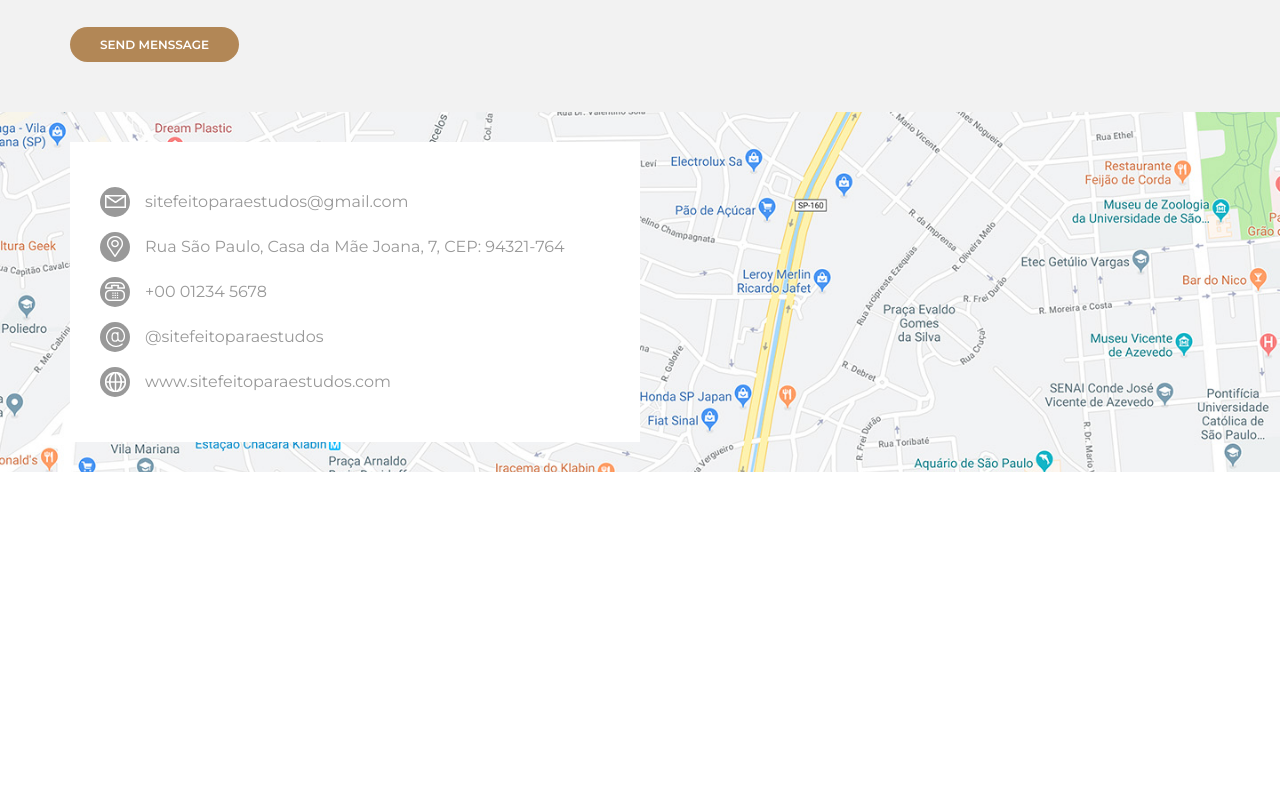
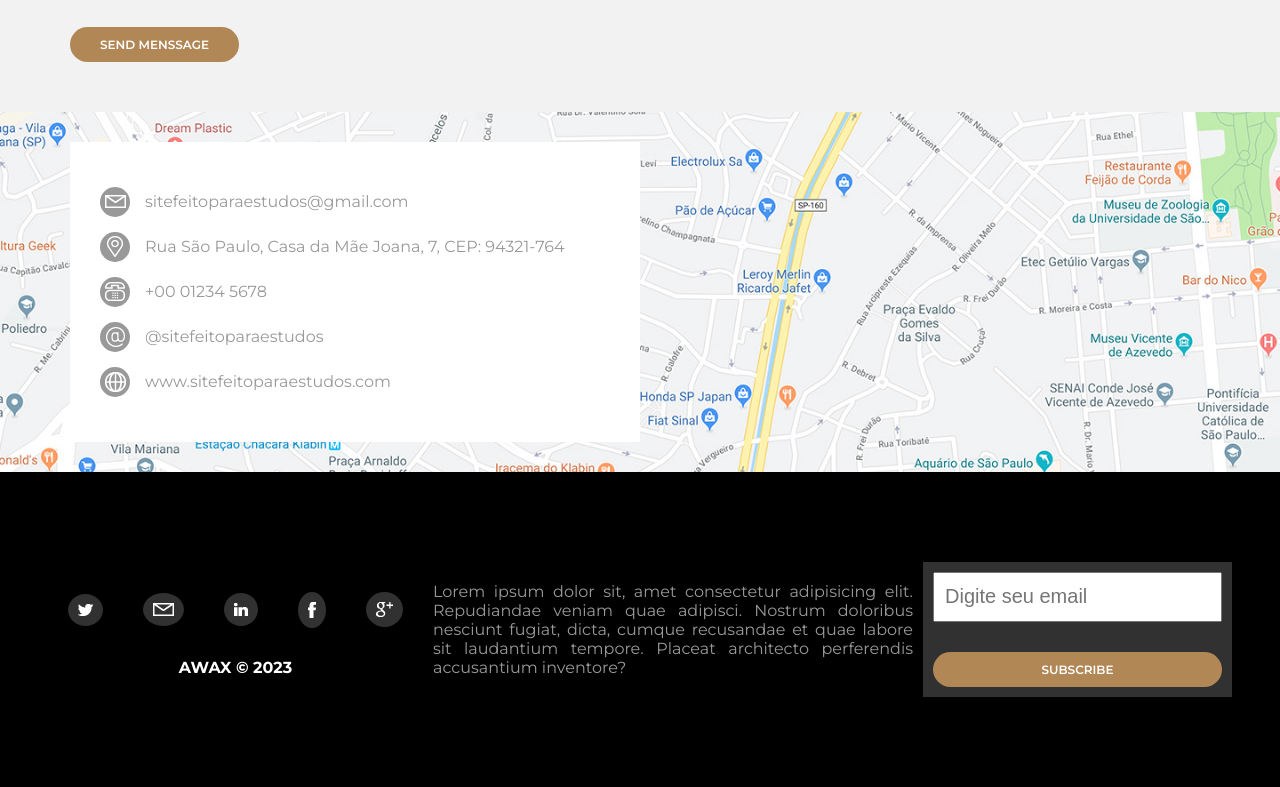
Before and after one commit to Salomao-Faleta/Awax, a plain HTML site: page index.html in a window 1280 px wide. Shown: the part 6163-6950 px from the top of the page. Before the commit the page ends 6635 px from the top, so only its background shows below. Drawn offline with nearby package versions, Linux system fonts and the light colour scheme.

Commit message:
section-footer
Finalmente finalizando o projeto :)

```diff
--- a/css/style.css
+++ b/css/style.css
@@ -866,6 +866,7 @@ form{
     outline: none;
     width: 100%;
     border: 3px transparent #999;
+    transition: all 0.5s linear;
 }
 
 .form-container .input-area{
@@ -878,6 +879,77 @@ form{
 .form-container .input:focus:focus,
 .form-container .input-area:focus{
     border: 3px solid #999;
+}
+
+
+
+.footer-container{
+    display: flex;
+    justify-content: center;
+    align-items: center;
+    flex-wrap: wrap;
+}
+
+.section-footer-social-container{
+    display: flex;
+    flex-direction: column;
+}
+
+.section-footer-social{
+    display: flex;
+    justify-content: center;
+    align-items: center;
+
+    flex-wrap: wrap;
+}
+
+.section-footer-social-item{
+    background-color: #313131;
+    color: white;
+    margin: 20px;
+    width: inherit;
+    border-radius: 50%;
+    padding: 10px;
+    display: flex;
+    align-items: center;
+}
+
+
+.section-footer-text{
+    max-width: 500px;
+    text-align: justify;
+    padding: 10px;
+    color: #999;
+    margin: 50px 0px;
+}
+
+.section-footer-social-item-text{
+    padding: 10px;
+}
+
+.section-footer-social-item-text p{
+    font-weight: bold;
+    color: white;
+    text-align: center;
+}
+
+.section-footer-contact{
+    background-color: #313131;
+    padding: 10px;
+    display: flex;
+    flex-direction: column;
+}
+
+.section-footer-contact input{
+    height: 50px;
+    outline: none;
+    padding: 10px;
+    font-size: 20px;
+
+}
+
+.section-footer-contact .button{
+    text-align: center;
 }
 
 
--- a/index.html
+++ b/index.html
@@ -585,7 +585,8 @@
                         <input type="text" placeholder="NAME: " id="text" class="input">
                         <input type="email" placeholder="EMAIL: " id="email" class="input">
                         <input type="text" placeholder="SUBJECT: " id="" class="input">
-                        <textarea cols="30" rows="10" class="input-area" placeholder="Deixe aqui sua menssagem..." id="textarea"></textarea>
+                        <textarea cols="30" rows="10" class="input-area" placeholder="Deixe aqui sua menssagem..."
+                            id="textarea"></textarea>
                     </div>
 
                     <a href="#" class="button">Send Menssage</a>
@@ -636,21 +637,54 @@
             </div>
         </section>
 
-
-
-
-
-
     </main>
 
 
 
+    <footer class="default dark">
+        <div class="footer-container">
+            <div class="section-footer-social-container">
+
+                <div class="section-footer-social">
+                    <div class="section-footer-social-item">
+                        <img src="imagens/twitter.png" alt="twitter">
+                    </div>
+                    <div class="section-footer-social-item">
+                        <img src="imagens/carta.png" alt="Carta">
+                    </div>
+                    <div class="section-footer-social-item">
+                        <img src="imagens/linkedin.png" alt="linkedin">
+                    </div>
+                    <div class="section-footer-social-item">
+                        <img src="imagens/facebook.png" alt="facebook">
+                    </div>
+                    <div class="section-footer-social-item">
+                        <img src="imagens/googleplus.png" alt="googleplus">
+                    </div>
+                </div>
+
+                <div class="section-footer-social-item-text">
+                    <p>AWAX © 2023</p>
+                </div>
 
 
+            </div>
+
+            <div class="section-footer-text">
+                Lorem ipsum dolor sit, amet consectetur adipisicing elit.
+                Repudiandae veniam quae adipisci.
+                Nostrum doloribus nesciunt fugiat, dicta, cumque recusandae et quae labore sit laudantium tempore.
+                Placeat architecto perferendis accusantium inventore?
+            </div>
 
 
+            <div class="section-footer-contact">
+                <input type="email" placeholder="Digite seu email">
 
-    <footer></footer>
+                <a href="#" class="button">Subscribe</a>
+            </div>
+        </div>
+    </footer>
 
 
 
```
